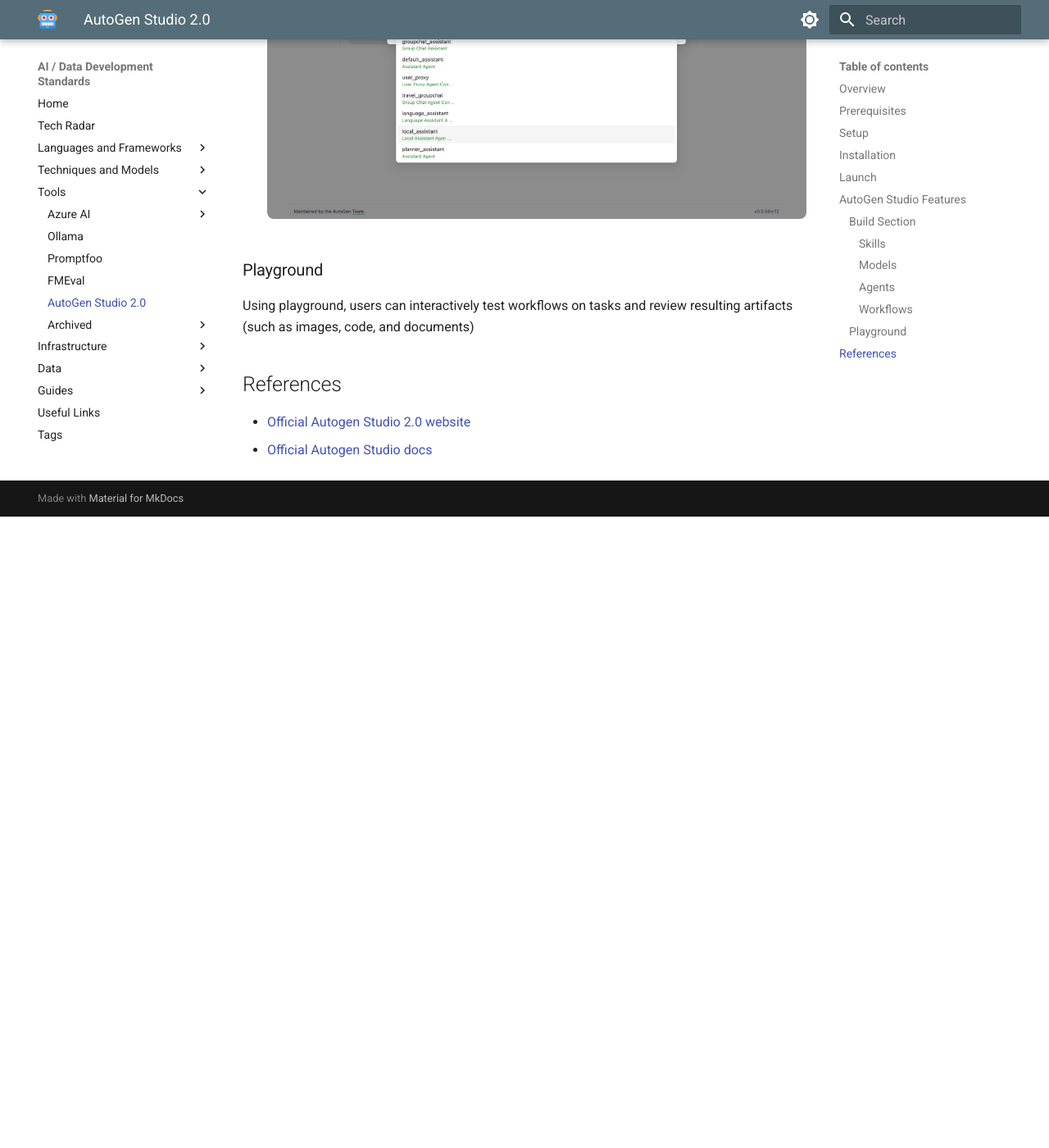
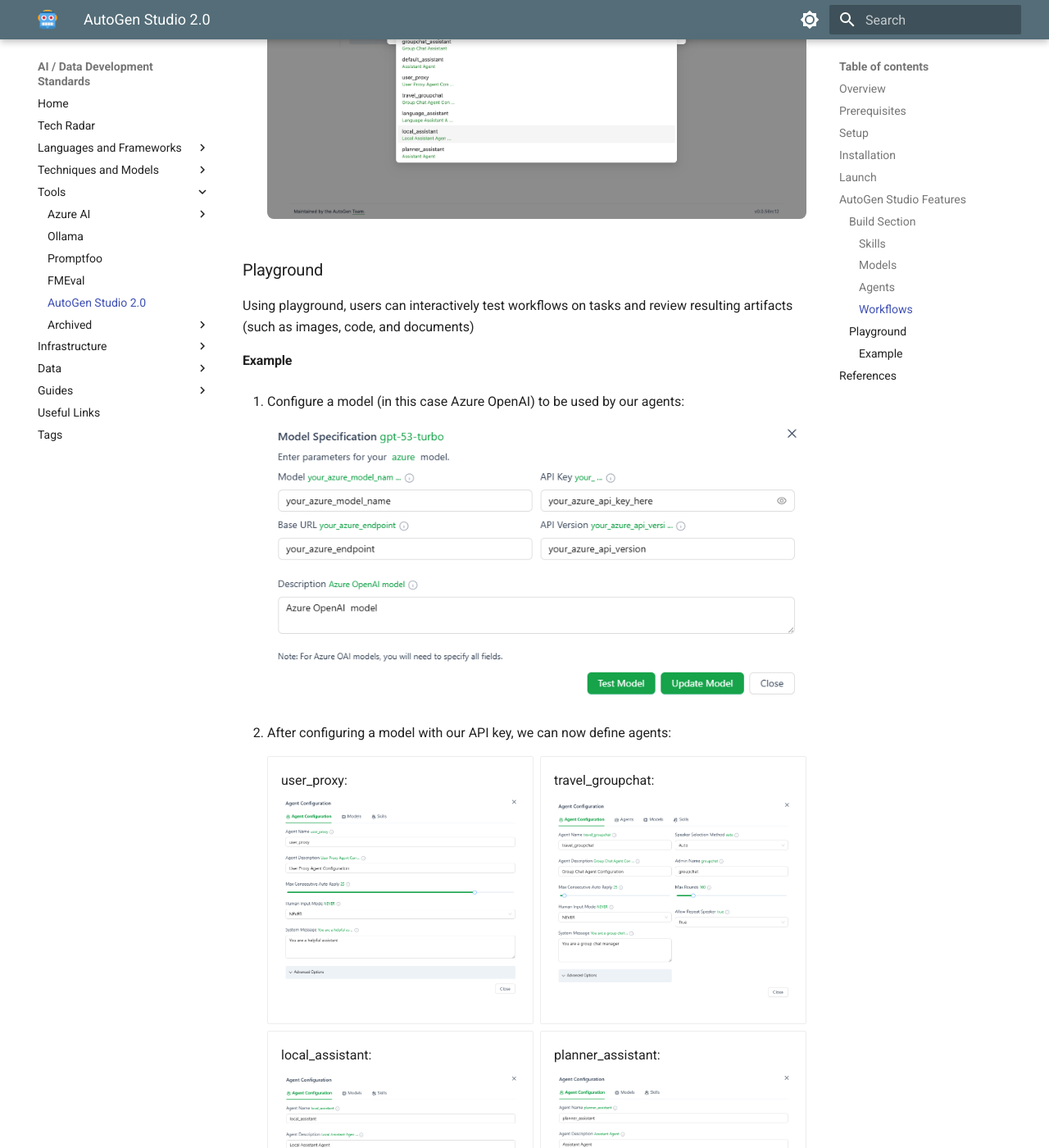
Before and after one commit to DEFRA/ai-data-development-standards, an MkDocs documentation site: the page built from docs/tools/autogen.md, in a window 1280 px wide and 1400 px high, scrolled down 6301 px. Shown: the whole window at 82% size. Built offline with MkDocs 1.6.1 and Material for MkDocs 9.7.7, drawn with Linux system fonts in a browser that asks for light colours; before the commit the page ends 6931 px from its top, so only the background shows below that; some of the changed text lies outside the part shown.

Commit message:
add autogen example

```diff
--- a/docs/tools/autogen.md
+++ b/docs/tools/autogen.md
@@ -171,6 +171,61 @@ An agent workflow defines how a team of agents collaborates to complete a task.
 
 Using playground, users can interactively test workflows on tasks and review resulting artifacts (such as images, code, and documents)
 
+#### Example
+
+1. Configure a model (in this case Azure OpenAI) to be used by our agents:
+
+    ![image](../images/autogen-model-config.png)
+
+2. After configuring a model with our API key, we can now define agents:
+
+    <div class="grid cards" markdown>
+
+    -   user_proxy:
+
+        ![image](../images/autogen-user-proxy.png)
+
+    -   travel_groupchat:
+
+        ![image](../images/autogen-agent-config.png)
+
+    -   local_assistant:
+
+        ![image](../images/autogen-local-assistant.png)
+
+    -   planner_assistant:
+
+        ![image](../images/autogen-planner-assistant.png)
+
+    -   language_assistant:
+
+        ![image](../images/autogen-language-assistant.png)
+    </div>
+
+        and assign models to them:
+
+        ![image](../images/autogen-agent-model.png)
+
+        Now we'll tell the agent what other agents it can communicate with:
+
+        ![image](../images/autogen-config-agents.png)
+
+3. It's time to link everything up in a workflow:
+
+    ![image](../images/autogen-workflow-config.png)
+
+    ![image](../images/autogen-workflow-agents.png)
+
+4. We now go to the playground tab and create a session with the new workflow:
+
+    ![image](../images/autogen-create-session.png)
+
+5. Now we are ready to test our workflow:
+
+    ![image](../images/autogen-playground-1.png)
+
+    ![image](../images/autogen-playground-2.png)
+
 ## References
 
 - [Official Autogen Studio 2.0 website](https://autogen-studio.com/autogen-studio-ui)
```
Also changed, not shown: docs/images/autogen-agent-config.png (added), docs/images/autogen-agent-model.png (added), docs/images/autogen-config-agents.png (added), docs/images/autogen-create-session.png (added), docs/images/autogen-language-assistant.png (added), docs/images/autogen-local-assistant.png (added), docs/images/autogen-model-config.png (added), docs/images/autogen-planner-assistant.png (added), docs/images/autogen-playground-1.png (added), docs/images/autogen-playground-2.png (added), docs/images/autogen-user-proxy.png (added), docs/images/autogen-workflow-agents.png (added), docs/images/autogen-workflow-config.png (added).
